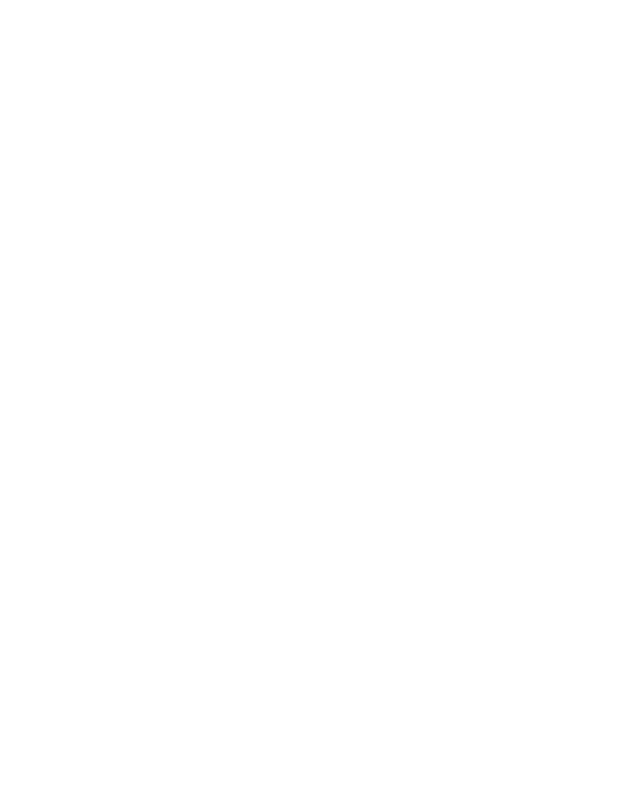
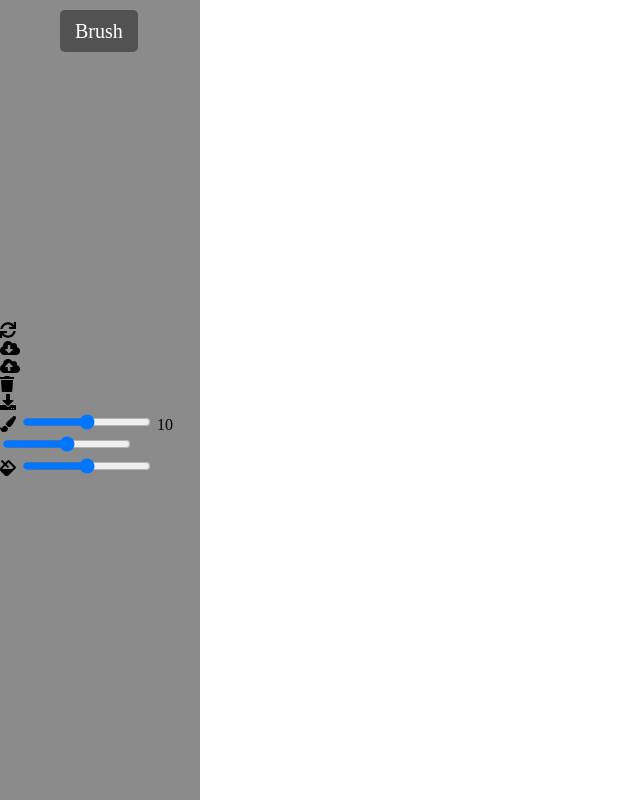
Before and after one commit to mmajerski/paint-clone-js, a plain HTML site: page index.html in a window 1280 px wide. Shown: the whole page, without its empty margins (0-640 px from the left). Drawn offline with Linux system fonts and the light colour scheme.

Commit message:
Entrance layout

```diff
--- a/index.html
+++ b/index.html
@@ -3,7 +3,69 @@
   <head>
     <meta charset="UTF-8" />
     <meta name="viewport" content="width=device-width, initial-scale=1.0" />
-    <title>Document</title>
+    <link
+      rel="stylesheet"
+      href="https://cdnjs.cloudflare.com/ajax/libs/font-awesome/5.14.0/css/all.min.css"
+      integrity="sha512-1PKOgIY59xJ8Co8+NE6FZ+LOAZKjy+KY8iq0G4B3CyeY6wYHN3yt9PW0XpSriVlkMXe40PTKnXrLnZ9+fkDaog=="
+      crossorigin="anonymous"
+    />
+    <link rel="stylesheet" href="style.css" />
+    <title>Paint Clone</title>
   </head>
-  <body></body>
+  <body>
+    <!-- Sidebar -->
+    <div class="sidebar">
+      <!-- Active Tool -->
+      <div class="active-tool">
+        <span id="activeTool" title="Active Tool">Brush</span>
+      </div>
+      <!-- Clear Canvas -->
+      <div class="tool">
+        <i class="fas fa-sync" id="clearCanvas" title="Clear Canvas"></i>
+      </div>
+      <!-- Save To Local Storage -->
+      <div class="tool">
+        <i
+          class="fas fa-cloud-download-alt"
+          id="saveToLocalStorage"
+          title="Save To Local Storage"
+        ></i>
+      </div>
+      <!-- Load from Local Storage -->
+      <div class="tool">
+        <i
+          class="fas fa-cloud-upload-alt"
+          id="loadFromLocalStorage"
+          title="Load From Local Storage"
+        ></i>
+      </div>
+      <!-- Clear Local Storage -->
+      <div class="tool">
+        <i
+          class="fas fa-trash"
+          id="clearLocalStorage"
+          title="Clear Local Storage"
+        ></i>
+      </div>
+      <!-- Save Image -->
+      <div class="tool">
+        <i class="fas fa-download" id="saveImage" title="Save Image"></i>
+      </div>
+      <!-- Brush Tool -->
+      <div class="brush tool">
+        <i class="fas fa-paint-brush" id="brush" title="Brush"></i>
+        <input type="range" id="brushColor" />
+        <span class="size" id="brushSize" title="BrushSize">10</span>
+        <input type="range" id="brushSlider" class="slider" />
+      </div>
+      <!-- Bucket Tool -->
+      <div class="bucket tool">
+        <i class="fas fa-fill" title="Background Color"></i>
+        <input type="range" id="backgroundColor" />
+      </div>
+    </div>
+
+    <!-- Script -->
+    <script src="script.js"></script>
+  </body>
 </html>
--- a/style.css
+++ b/style.css
@@ -0,0 +1,34 @@
+@import url("https://fonts.googleapis.com/css2?family=Lato&display=swap");
+
+* {
+  box-sizing: border-box;
+}
+
+body {
+  margin: 0;
+}
+
+.sidebar {
+  position: fixed;
+  background: rgb(139, 139, 139);
+  height: 100%;
+  width: 200px;
+  display: flex;
+  flex-direction: column;
+  justify-content: center;
+}
+
+.active-tool {
+  position: absolute;
+  top: 20px;
+  left: 60px;
+}
+
+.active-tool > span {
+  background-color: rgb(82, 82, 82);
+  border-radius: 5px;
+  color: #fff;
+  user-select: none;
+  font-size: 20px;
+  padding: 10px 15px;
+}
```
